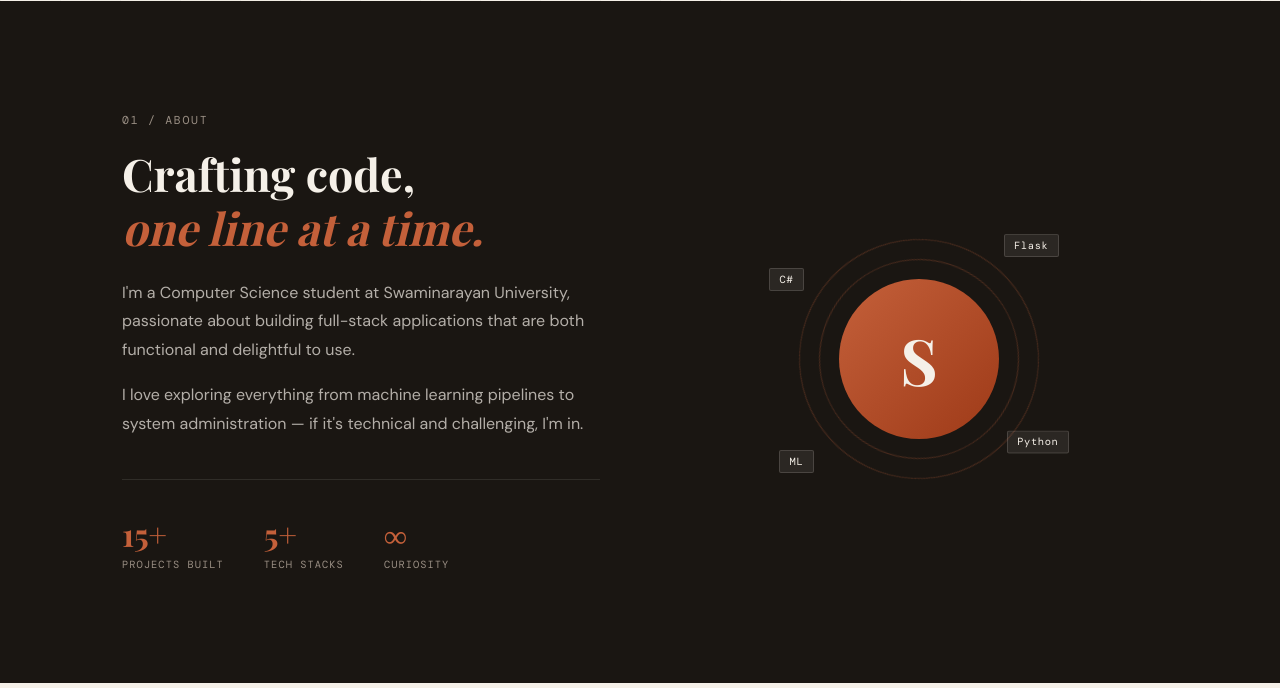
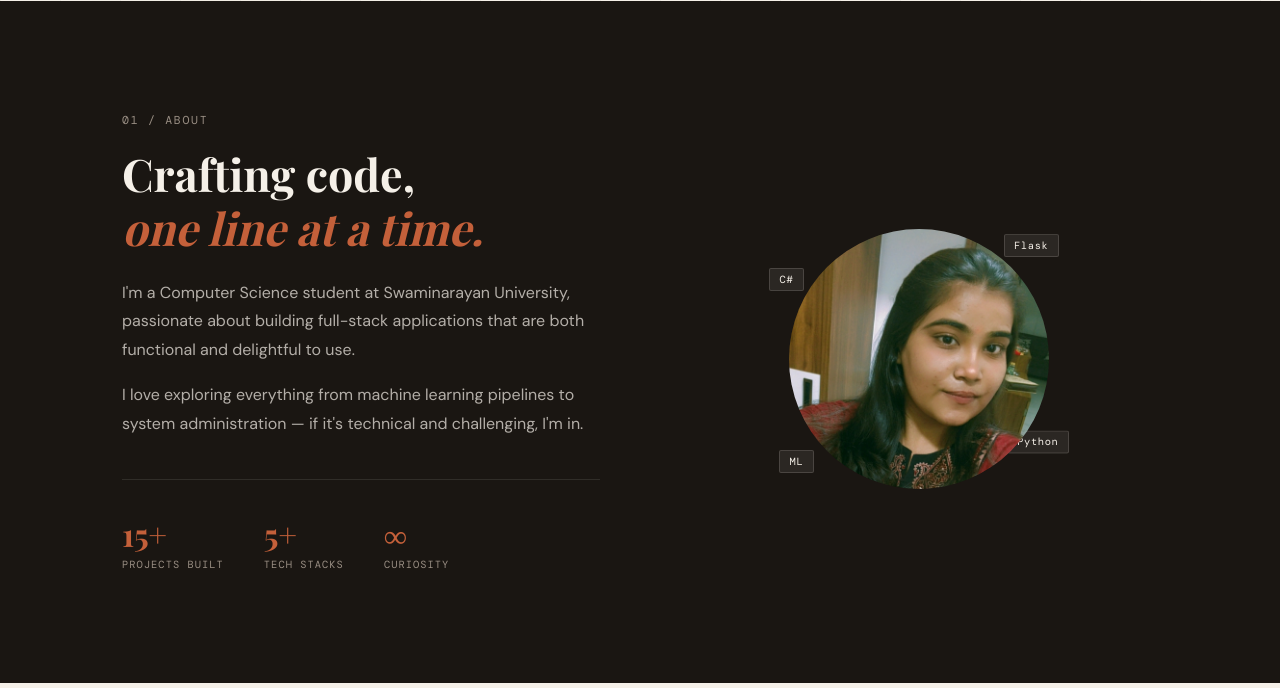
Before and after one commit to shreyapatel1106/portfolio, a Flask app: page / in a window 1280 px wide. Shown: the part 799-1487 px from the top of the page. Run offline with Flask 3, Linux system fonts and the light colour scheme; some web fonts are replaced.

Commit message:
Add profile photo and round styling

```diff
--- a/static/style.css
+++ b/static/style.css
@@ -333,6 +333,15 @@ section { padding: 7rem 0; }
   color: var(--cream);
   z-index: 2; position: relative;
 }
+.avatar-img {
+    width: 260px;
+    height: 260px;
+    border-radius: 50%;
+    object-fit: cover;
+    object-position: center top;
+    position: relative;
+    z-index: 2;
+}
 .avatar-ring {
   position: absolute;
   border-radius: 50%;
--- a/templates/index.html
+++ b/templates/index.html
@@ -75,7 +75,9 @@
       </div>
       <div class="about-visual reveal">
         <div class="avatar-card">
-          <div class="avatar-initials">S</div>
+    <img src="{{ url_for('static', filename='images/IMG_20250211_142146_763.webp') }}"
+         alt="Shreya"
+         class="avatar-img">
           <div class="avatar-ring ring-1"></div>
           <div class="avatar-ring ring-2"></div>
           <div class="floating-tag tag-1">Flask</div>
```
Also changed, not shown: portfolio.db (added), static/images/IMG_20250211_142146_763.webp (added).
